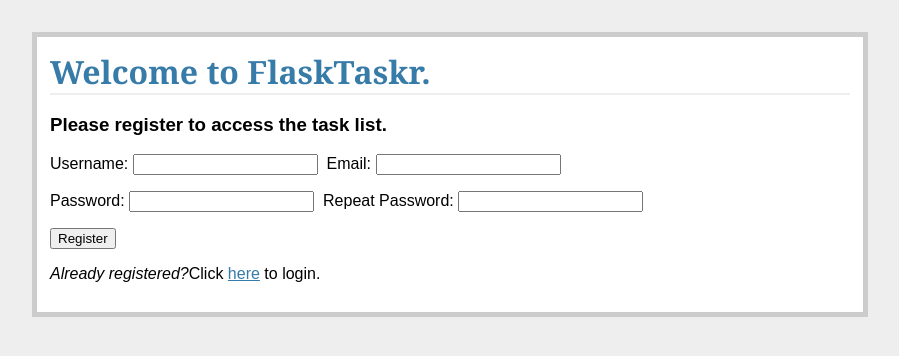
After one commit to theweese/flasktaskr, a Flask app: page /register/ in a window 1280 px wide. The commit adds this page. Shown: the top 356 px of the page, without its empty margins (190-1089 px from the left). Run offline with Flask 2, Linux system fonts and the light colour scheme.

Commit message:
Finish page 162

```diff
--- a/app/templates/login.html
+++ b/app/templates/login.html
@@ -10,4 +10,6 @@
 		<p><input type="submit" value="Login"></p>
 	</form>
 	<p><em>Use 'admin' for the username and password.</em></p>
+	<br>
+	<p><em>Need an account? </em><a href="/register">Signup!!</a></p>
 {% endblock %}
--- /dev/null
+++ b/app/templates/register.html
@@ -0,0 +1,14 @@
+{% extends "template.html" %}
+{% block content %}
+	<h1>Welcome to FlaskTaskr.</h1>
+	<h3>Please register to access the task list.</h3>
+		<form method="POST" action="">
+			{{ form.csrf_token }}
+			<p>{{ form.name.label }}: {{ form.name }}&nbsp;&nbsp;{{
+				form.email.label }}: {{ form.email }}</p>
+			<p>{{ form.password.label }}: {{ form.password }}&nbsp;&nbsp;{{
+				form.confirm.label }}: {{ form.confirm }}</p>
+			<p><input type="submit" value="Register"></p>
+		</form>
+		<p><em>Already registered?</em>Click <a href="/">here</a> to login.</p>
+{% endblock %}
--- a/app/views.py
+++ b/app/views.py
@@ -49,7 +49,7 @@ def login():
 	if request.method == 'GET':
 		return render_template('login.html')
 
-
+# this function is here to facilitate displaying existing tasks
 @app.route('/tasks/')
 @login_required
 def tasks():
@@ -98,6 +98,7 @@ def complete(task_id):
 	flash('The task was marked as complete.')
 	return redirect(url_for('tasks'))
 
+# function for handling entry deletion
 @app.route('/delete/<int:task_id>/',)
 @login_required
 def delete_entry(task_id):
@@ -106,3 +107,25 @@ def delete_entry(task_id):
 	db.session.commit()
 	flash('The task was deleted.')
 	return redirect(url_for('tasks'))
+
+
+# function for handling user registration
+@app.route('/register/', methods=['GET', 'POST'])
+def register():
+	error = None
+	form = RegisterForm(request.form)
+	if request.method == 'POST':
+		if form.validate_on_submit():
+			new_user = User(
+				form.name.data,
+				form.email.data,
+				form.password.data,
+			)
+			db.session.add(new_user)
+			db.session.commit()
+			flash('Thanks for registering.  Pleaes login.')
+			return redirect(url_for('login'))
+		else:
+			return render_template('register.html', form=form, error=error)
+	if request.method == 'GET':
+		return render_template('register.html', form=form)
```
